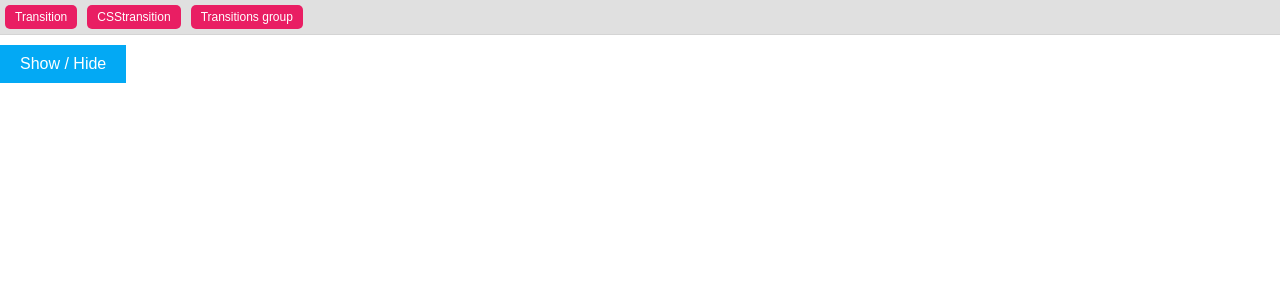
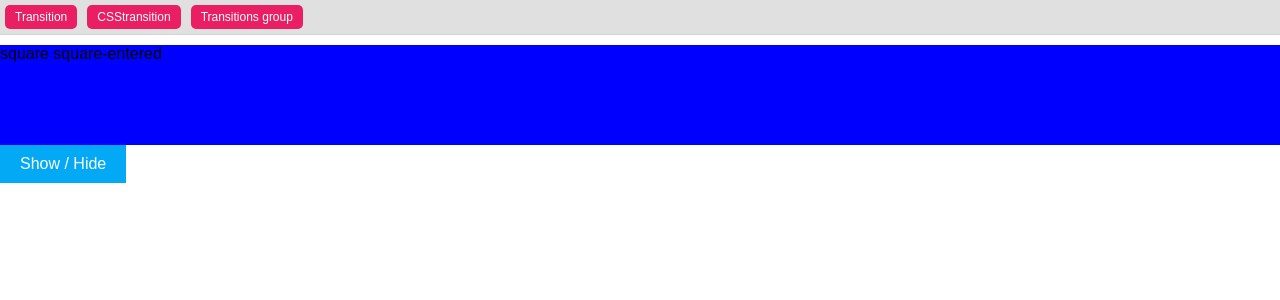
Before and after one commit to Brettkgamble/reactTransitions, a React (Create React App) app: page /transition in a window 1280 px wide. Shown: the top 300 px of the page. Built offline with nearby package versions, Linux system fonts and the light colour scheme; the HTML template or start-up script is replaced by a standard one.

Commit message:
0003 - Transitions

```diff
--- a/src/components/Transition.js
+++ b/src/components/Transition.js
@@ -5,7 +5,7 @@
 class TransitionComp extends Component{
 
     state = {
-        show: false
+        show: true
     }
 
     showDiv = () => {
@@ -21,17 +21,22 @@
                 <Transition
                     in={this.state.show}
                     timeout={1000}
-                    mountOnEnter
-                    unmountOnExit
+
+                    // enter={false}
+                    // exit={false}
+
+                    onEnter={(NODE) => {
+                        console.log('Enter')
+                    }}
+
+                    onExit={() => {
+                        console.log('Exit')
+                    }}
+
                 >
                     { state =>
-                        <div style={{
-                            background: 'red',
-                            height: '100px',
-                            transition: 'all 2s ease',
-                            opacity: state === 'exited' || state === 'exiting' ? 0 : 1
-                        }}>
-                            { state }
+                        <div className={`square square-${state}`}>
+                            { `square square-${state}` }
                         </div>
                     }
                 </Transition>
--- a/src/css/App.css
+++ b/src/css/App.css
@@ -73,7 +73,30 @@
 /*=======================================
             TRANSITIONS BASIC
 ========================================*/
+.square {
+    background: red;
+    height: 100px;
+    opacity: 1;
+    transition: all 1s ease;
+}
 
+.square.square-entering {
+    opacity: 1;
+    transform: translateX(0%);
+}
+
+.square.square-entered {
+    background: blue;
+}
+
+.square.square-exiting {
+    background: green;
+}
+
+.square.square-exited {
+    opacity: 0;
+    transform: translateX(-100%);
+}
 /*=======================================
                 CSSTRANSITIONS
 ========================================*/
```
